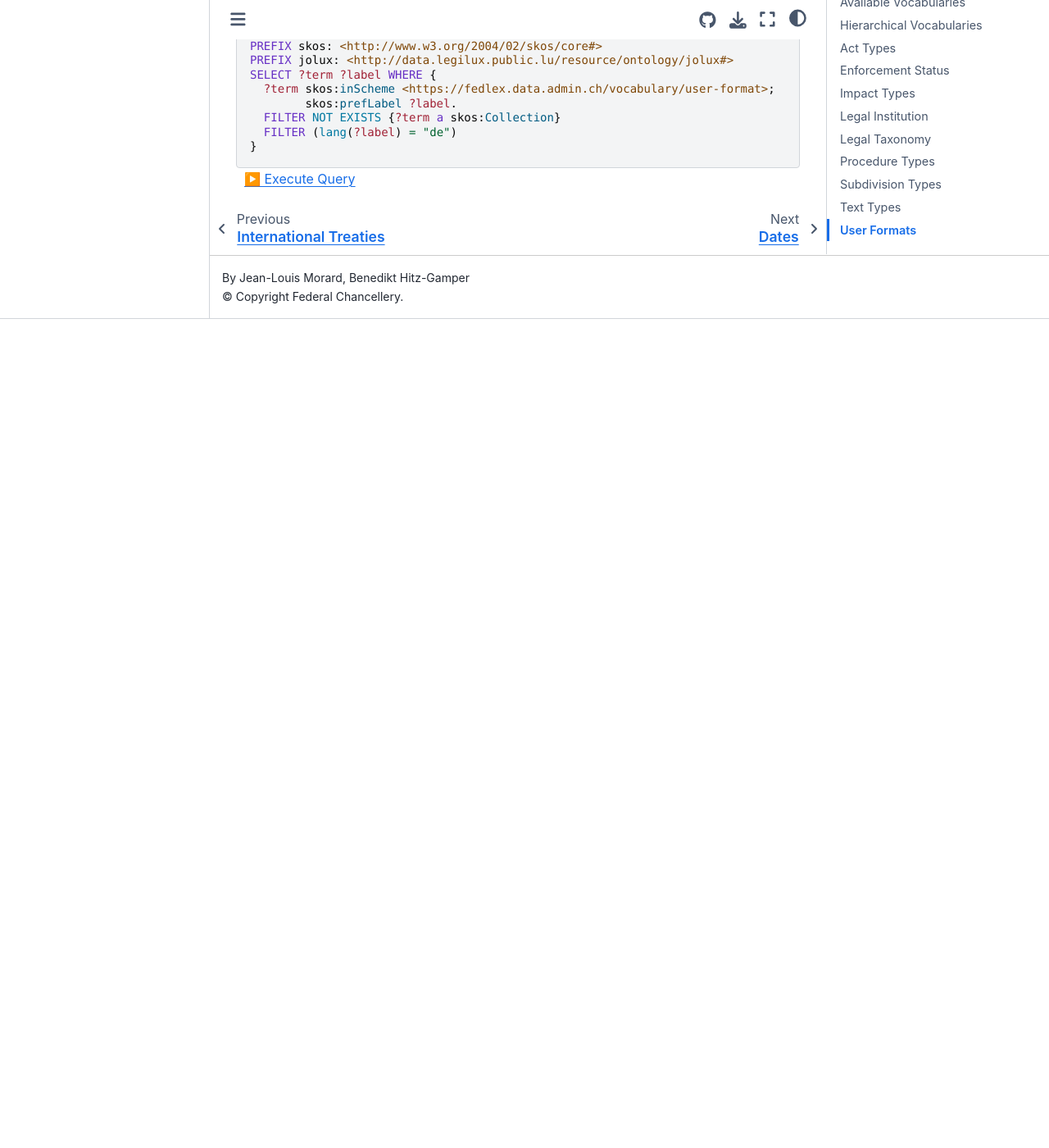
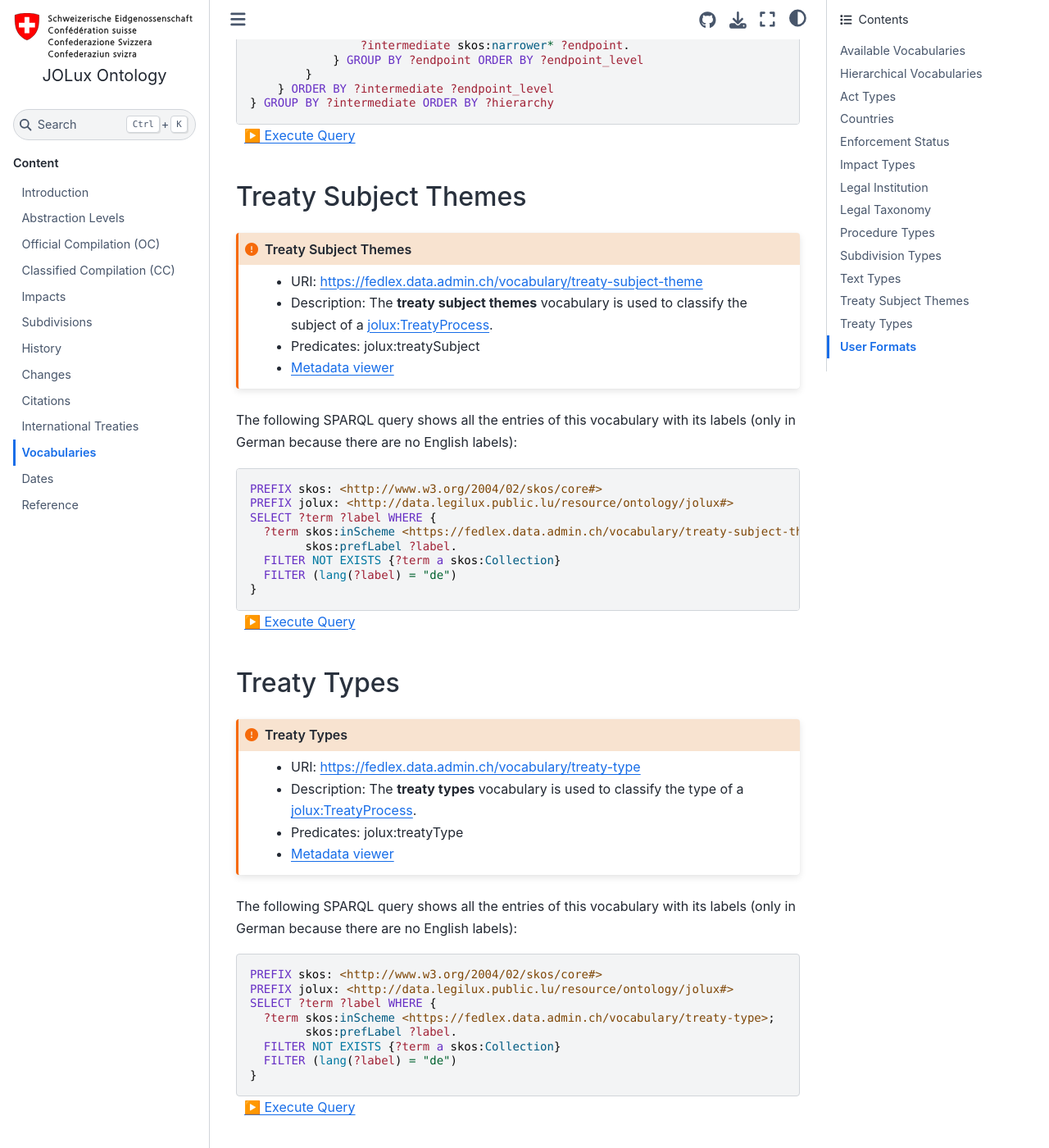
Before and after one commit to swiss/fedlex-jolux, a Sphinx documentation site: the page built from doc/vocabularies.md, in a window 1280 px wide and 1400 px high, scrolled down 8816 px. Shown: the whole window at 82% size. Built offline with Sphinx 7.4.7 and the Sphinx Book theme 1.1.4, drawn with Linux system fonts in a browser that asks for light colours; before the commit the page ends 9205 px from its top, so only the background shows below that; some of the changed text lies outside the part shown.

Commit message:
closes #16

````diff
--- a/doc/vocabularies.md
+++ b/doc/vocabularies.md
@@ -108,6 +108,30 @@
 PREFIX jolux: <http://data.legilux.public.lu/resource/ontology/jolux#>
 SELECT ?term ?label WHERE {
     ?term skos:inScheme <https://fedlex.data.admin.ch/vocabulary/legal-resource-genre>;
+        skos:prefLabel ?label.
+    FILTER NOT EXISTS {?term a skos:Collection}
+    FILTER (lang(?label) = "en")
+}
+```
+
+## Countries
+
+:::{admonition} Countries
+:class: important
+:name: countries
+- URI: https://fedlex.data.admin.ch/vocabulary/country
+- Description: The **countries** vocabulary is used to link to a specific country.
+- Predicates: jolux:treatyPartyCountry
+- [Metadata viewer](https://fedlex.data.admin.ch/de-CH/metadata?value=https:%2F%2Ffedlex.data.admin.ch%2Fvocabulary%2Fcountry)
+:::
+
+The following SPARQL query shows all the entries of this vocabulary with its labels:
+
+```sparql
+PREFIX skos: <http://www.w3.org/2004/02/skos/core#>
+PREFIX jolux: <http://data.legilux.public.lu/resource/ontology/jolux#>
+SELECT ?term ?label WHERE {
+    ?term skos:inScheme <https://fedlex.data.admin.ch/vocabulary/country>;
         skos:prefLabel ?label.
     FILTER NOT EXISTS {?term a skos:Collection}
     FILTER (lang(?label) = "en")
@@ -368,6 +392,54 @@
 } GROUP BY ?intermediate ORDER BY ?hierarchy
 ```
 
+## Treaty Subject Themes
+
+:::{admonition} Treaty Subject Themes
+:class: important
+:name: treaty-subject-themes
+- URI: https://fedlex.data.admin.ch/vocabulary/treaty-subject-theme
+- Description: The **treaty subject themes** vocabulary is used to classify the subject of a [jolux:TreatyProcess](#TreatyProcess).
+- Predicates: jolux:treatySubject
+- [Metadata viewer](https://fedlex.data.admin.ch/de-CH/metadata?value=https:%2F%2Ffedlex.data.admin.ch%2Fvocabulary%2Ftreaty-subject-theme)
+:::
+
+The following SPARQL query shows all the entries of this vocabulary with its labels (only in German because there are no English labels):
+
+```sparql
+PREFIX skos: <http://www.w3.org/2004/02/skos/core#>
+PREFIX jolux: <http://data.legilux.public.lu/resource/ontology/jolux#>
+SELECT ?term ?label WHERE {
+  ?term skos:inScheme <https://fedlex.data.admin.ch/vocabulary/treaty-subject-theme>;
+        skos:prefLabel ?label.
+  FILTER NOT EXISTS {?term a skos:Collection}
+  FILTER (lang(?label) = "de")
+}
+```
+
+## Treaty Types
+
+:::{admonition} Treaty Types
+:class: important
+:name: treaty-types
+- URI: https://fedlex.data.admin.ch/vocabulary/treaty-type
+- Description: The **treaty types** vocabulary is used to classify the type of a [jolux:TreatyProcess](#TreatyProcess).
+- Predicates: jolux:treatyType
+- [Metadata viewer](https://fedlex.data.admin.ch/de-CH/metadata?value=https:%2F%2Ffedlex.data.admin.ch%2Fvocabulary%2Ftreaty-type)
+:::
+
+The following SPARQL query shows all the entries of this vocabulary with its labels (only in German because there are no English labels):
+
+```sparql
+PREFIX skos: <http://www.w3.org/2004/02/skos/core#>
+PREFIX jolux: <http://data.legilux.public.lu/resource/ontology/jolux#>
+SELECT ?term ?label WHERE {
+  ?term skos:inScheme <https://fedlex.data.admin.ch/vocabulary/treaty-type>;
+        skos:prefLabel ?label.
+  FILTER NOT EXISTS {?term a skos:Collection}
+  FILTER (lang(?label) = "de")
+}
+```
+
 ## User Formats
 
 :::{admonition} User Formats
````
Also changed, not shown: doc/treaties.md (+74 -8 lines), doc/img/treaty_process.png, 1 other file.
